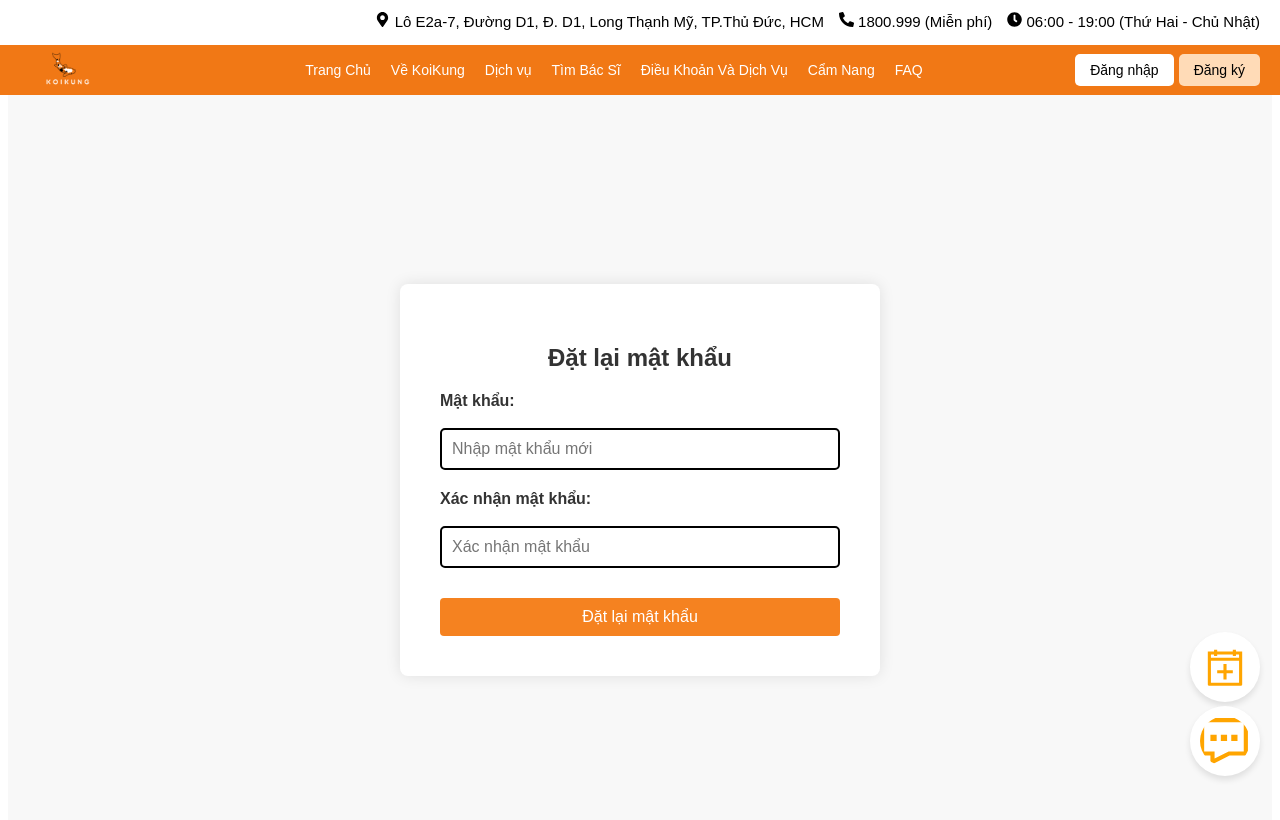
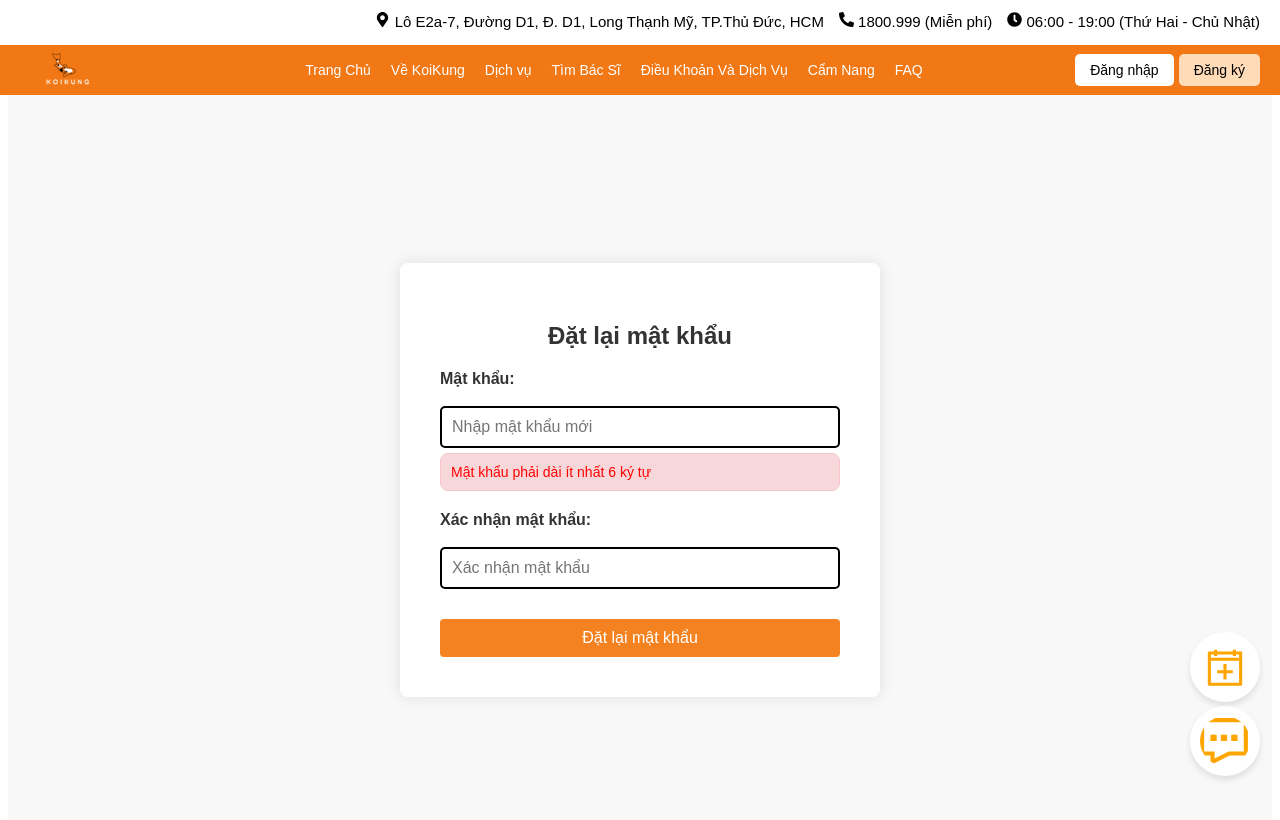
Before and after one commit to nam-techie/SE1872_KoiVeterinaryService, a React (Vite) app in the folder FRONTEND/: page /reset-password in a window 1280 px wide. Shown: the top 820 px of the page. Built offline with nearby package versions, Linux system fonts and the light colour scheme.

Commit message:
finish booking service ver 2, fixing UI reset password

```diff
--- a/FRONTEND/src/public_pages/BookingPageDetail.jsx
+++ b/FRONTEND/src/public_pages/BookingPageDetail.jsx
@@ -54,7 +54,7 @@ export function TimeSelector({ selectedTime, setSelectedTime, availableTimes })
 export function DoctorSelector({ selectedDoctor, handleDoctorSelect, doctors }) {
     return (
         <div className="form-group">
-            <label>Chọn bác sĩ:</label>
+            <label>Chọn bác sĩ( không bắt buộc):</label>
             <select value={selectedDoctor} onChange={(e) => handleDoctorSelect(e.target.value)}>
                 <option value="">Không chọn</option>
                 {doctors && doctors.map((doctor) => (
--- a/FRONTEND/src/public_pages/BookingServiceHistory.jsx
+++ b/FRONTEND/src/public_pages/BookingServiceHistory.jsx
@@ -1,6 +1,6 @@
 
 import { useServiceBookingData } from '../hooks/useService.js';
-import {BookingHistoryDataCard} from './Card.jsx';
+import {BookingHistoryDataCard} from '../components/Card.jsx';
 import '../styles/BookingServiceHistory.css';
 
 function BookingServiceHistory() {
--- a/FRONTEND/src/public_pages/HomePage.jsx
+++ b/FRONTEND/src/public_pages/HomePage.jsx
@@ -6,7 +6,7 @@ import expert from "../assets/images/Expert Icon.png"
 import quality from "../assets/images/Quality Icon.jpg"
 import qanda from "../assets/images/Q&A.jpg"
 import {Link} from "react-router-dom";
-import {VeterianCard} from "./Card.jsx";
+import {VeterianCard} from "../components/Card.jsx";
 import {useVeterianList} from "../hooks/useService.js";
 import "slick-carousel/slick/slick.css";
 import "slick-carousel/slick/slick-theme.css";
--- a/FRONTEND/src/public_pages/ResetPassword.jsx
+++ b/FRONTEND/src/public_pages/ResetPassword.jsx
@@ -1,33 +1,54 @@
 import { useResetPassword } from '../hooks/useResetPassword.js';
 import { useLocation, useNavigate } from 'react-router-dom';
 import '../styles/ResetPassword.css';
+import { useState, useEffect } from 'react';
 
 function ResetPassword() {
     const { password, confirmPassword, setPassword, setConfirmPassword, loading, error, handleResetPassword } = useResetPassword();
     const location = useLocation();
     const navigate = useNavigate();
 
-    const email = location.state?.email; // Lấy email từ state truyền từ trang trước
+    const [passwordError, setPasswordError] = useState('Mật khẩu phải dài ít nhất 6 ký tự');
+    const [confirmPasswordError, setConfirmPasswordError] = useState('Xác nhận mật khẩu phải giống với mật khẩu');
 
+
+    useEffect(() => {
+        if (password.length >= 6) {
+            setPasswordError(null); // Clear error when password is valid
+        } else if (password.length >= 1){
+            setPasswordError('Mật khẩu phải dài ít nhất 6 ký tự');
+        }
+
+        if (confirmPassword === password) {
+            setConfirmPasswordError(null); // Clear error when passwords match
+        } else {
+            setConfirmPasswordError('Xác nhận mật khẩu phải giống với mật khẩu');
+        }
+    }, [password, confirmPassword]);
+
+    const email = location.state?.email;
     const handleSubmit = async (e) => {
-        e.preventDefault(); // Ngăn chặn hành vi mặc định của form
-        const success = await handleResetPassword(email); // Gọi hàm đặt lại mật khẩu với email
-        if (success) {
-            navigate('/login'); // Điều hướng tới trang login nếu đặt lại thành công
+        e.preventDefault();
+        if (!passwordError && !confirmPasswordError) {
+            const success = await handleResetPassword(email);
+            if (success) {
+                navigate('/login');
+            }
         }
     };
 
     return (
         <div className="reset-password-container">
             <form onSubmit={handleSubmit} className="reset-password-form">
-                <h2>Đặt lại mật khẩu</h2>
                 {error && (
                     <div className="error-message">
                         {error}
                     </div>
                 )}
+                <h2>Đặt lại mật khẩu</h2>
+                {/* Password field */}
                 <div className="form-group">
-                    <label  htmlFor="password">Mật khẩu:</label>
+                    <label htmlFor="password">Mật khẩu:</label>
                     <input
                         type="password"
                         id="password"
@@ -36,7 +57,13 @@ function ResetPassword() {
                         onChange={(e) => setPassword(e.target.value)}
                         required
                     />
+                    {passwordError && (
+                        <div className="error-message">
+                            {passwordError}
+                        </div>
+                    )}
                 </div>
+                {/* Confirm password field */}
                 <div className="form-group">
                     <label htmlFor="confirmPassword">Xác nhận mật khẩu:</label>
                     <input
@@ -47,7 +74,13 @@ function ResetPassword() {
                         onChange={(e) => setConfirmPassword(e.target.value)}
                         required
                     />
+                    {confirmPasswordError && (
+                        <div className="error-message">
+                            {confirmPasswordError}
+                        </div>
+                    )}
                 </div>
+                {/* Submit button */}
                 <button type="submit" className="reset-password-button" disabled={loading}>
                     {loading ? 'Đang xử lý...' : 'Đặt lại mật khẩu'}
                 </button>
--- a/FRONTEND/src/styles/ResetPassword.css
+++ b/FRONTEND/src/styles/ResetPassword.css
@@ -1,4 +1,3 @@
-/* Đảm bảo container có chiều cao 100vh và căn giữa */
 .reset-password-container {
     display: flex;
     justify-content: center;
@@ -6,7 +5,7 @@
     height: 100vh;
     background-color: #f8f8f8;
     margin-top: 80px;
-    font-family: Arial, sans-serif
+    font-family: Arial, sans-serif;
 }
 
 .reset-password-container form {
@@ -18,7 +17,6 @@
     width: 100%;
 }
 
-/* Định nghĩa kiểu cho h2 */
 .reset-password-container h2 {
     font-size: 24px;
     font-weight: bold;
@@ -27,14 +25,6 @@
     margin-bottom: 20px;
 }
 
-/* Định nghĩa kiểu cho các đoạn văn (p) */
-.reset-password-container p {
-    color: #666;
-    font-size: 16px;
-    margin-bottom: 15px;
-}
-
-/* Định nghĩa cho các thông báo lỗi */
 .reset-password-container .error-message {
     color: red;
     text-align: center;
@@ -42,22 +32,22 @@
     font-size: 14px;
 }
 
-/* Định nghĩa cho các ô input */
 .reset-password-container input {
     border: 2px solid #000000;
     padding: 10px;
     border-radius: 5px;
-    outline: none;
+    outline: none; /* Remove focus outline */
     width: 100%;
     font-size: 16px;
+    /* Remove focus border change */
+    transition: border-color 0.3s;
 }
 
 .reset-password-container input:focus {
-    border-color: #4CAF50;
-    box-shadow: 0 0 5px #4CAF50;
+    border-color: #000000; /* Keep the border black on focus */
+    box-shadow: none; /* Remove box shadow */
 }
 
-/* Định nghĩa cho nút bấm */
 .reset-password-container button {
     background-color: #f58220;
     color: white;
```
Also changed, not shown: FRONTEND/src/veterian_pages/VeterianNavbar.jsx (added, +12 -0 lines), FRONTEND/src/components/Card.jsx (renamed from FRONTEND/src/public_pages/Card.jsx), FRONTEND/src/veterian_pages/VeterianDashBoard.jsx (added).
